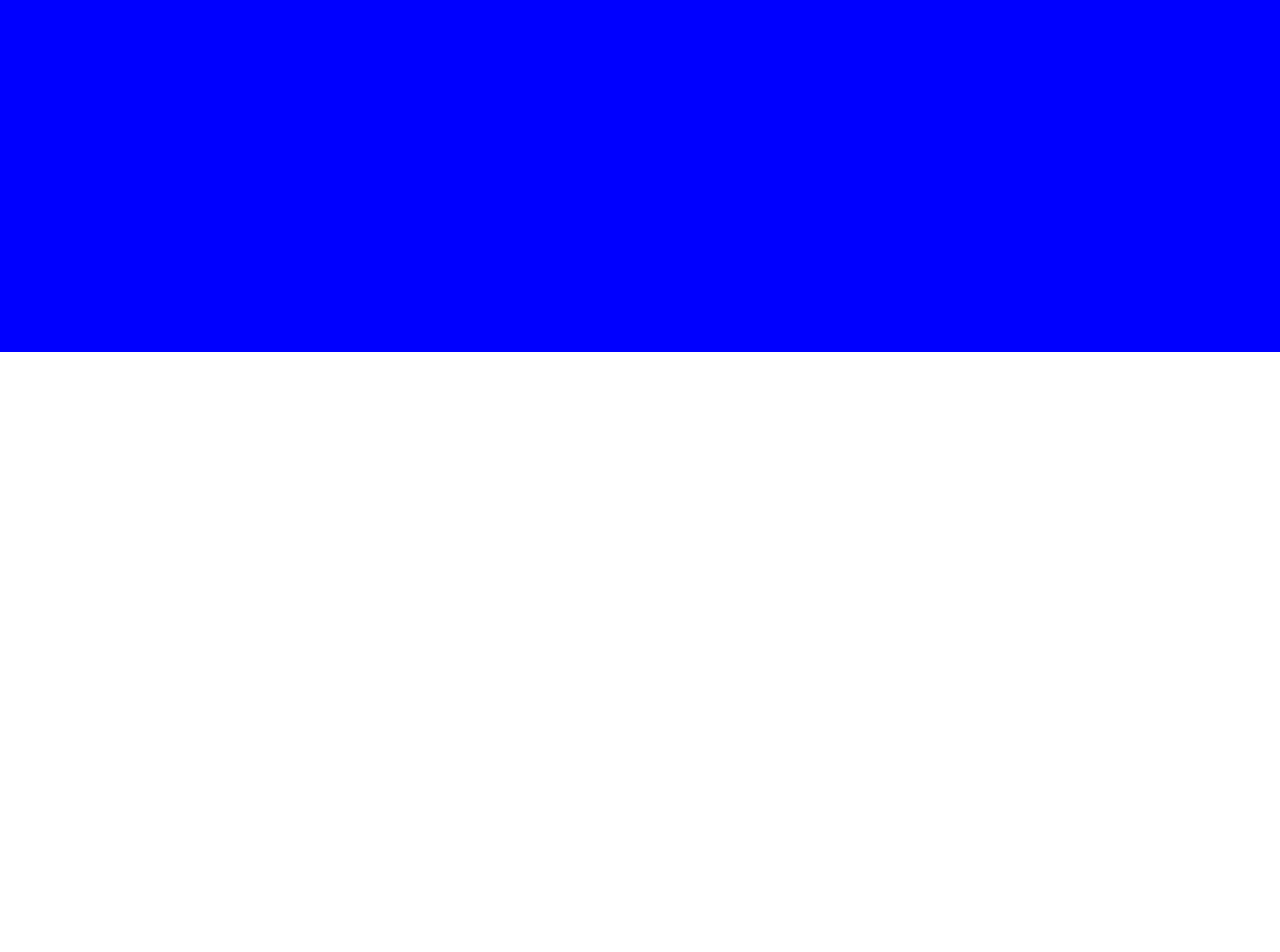
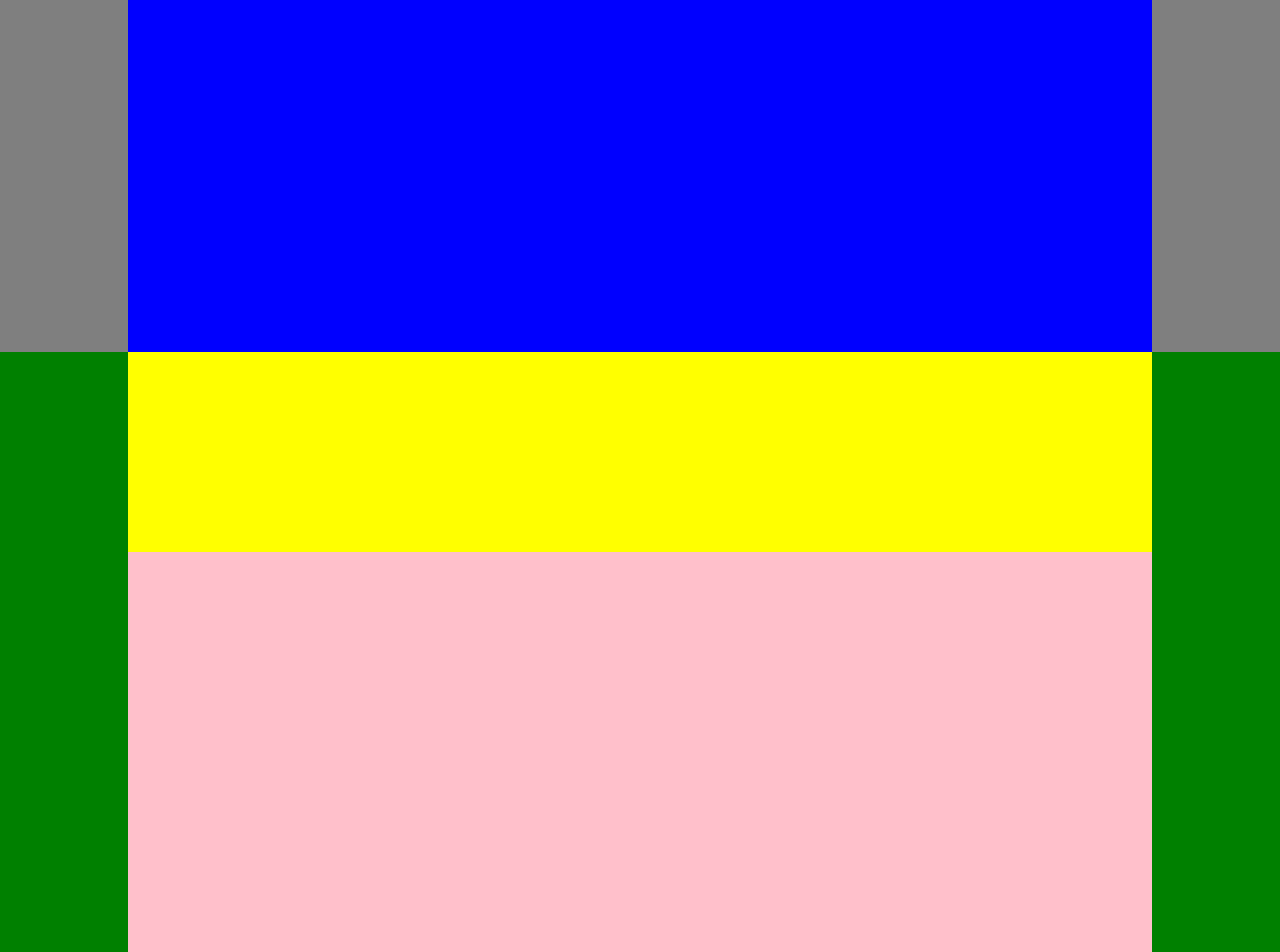
Before and after one commit to AlbertoGambino/htmlcss-hubspot, a plain HTML site: page index.html in a window 1280 px wide. Shown: the part 1698-2650 px from the top of the page. Before the commit the page ends 2050 px from the top, so only its background shows below. Drawn offline with Linux system fonts and the light colour scheme.

Commit message:
Macro Sezione 3

```diff
--- a/index.html
+++ b/index.html
@@ -48,6 +48,18 @@
       </div>
 
     </div>
+    <div class="sezione2">
+      <div class="s2text">
+
+      </div>
+      <div class="s2grill">
+
+      </div>
+
+    </div>
+    <div class="sezione3">
+
+    </div>
 
   </body>
 </html>
--- a/style.css
+++ b/style.css
@@ -83,17 +83,41 @@ header *{
 
 .s1top{
   height: 300px;
-  width: 100%;
+  width: 80%;
+  margin: auto;
   background-color: green;
 }
 
 .s1main{
   height: 300px;
-  width: 100%;
+  width: 80%;
+  margin: auto;
   background-color: red;
 }
 .s1bot{
   height: 500px;
-  width: 100%;
+  width: 80%;
+  margin: auto;
   background-color: blue;
 }
+
+.sezione2{
+  height: 600px;
+  width: 100%;
+  background-color: green;
+}
+
+.s2text{
+  height: 200px;
+  width: 80%;
+  margin: auto;
+  background-color: yellow;
+
+}
+
+.s2grill{
+  height: 400px;
+  width: 80%;
+  margin: auto;
+  background-color: pink;
+}
```
